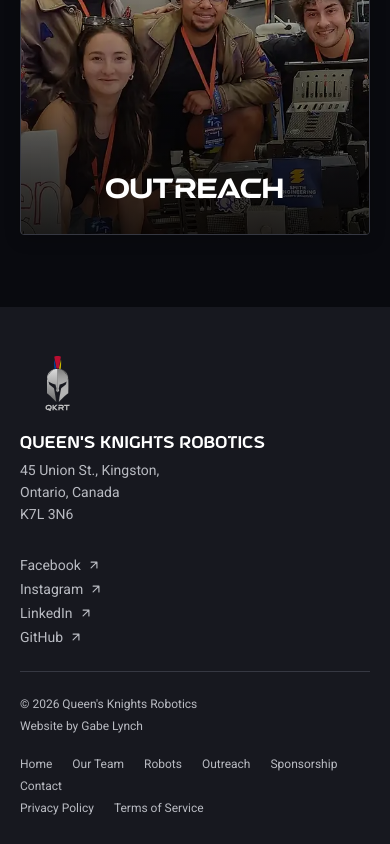
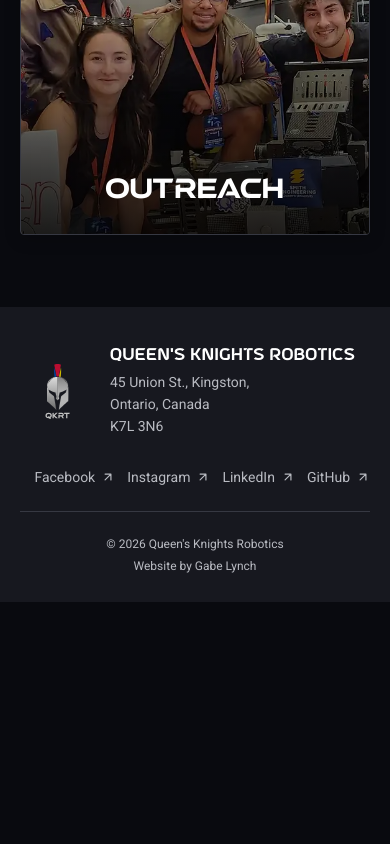
Before and after one commit to Gabe3L/qkrt.ca, a Next.js app: page / in a window 390 px wide. Shown: the part 2651-3495 px from the top of the page. After the commit the page ends 3253 px from the top, so only its background shows below. Built offline with nearby package versions, Linux system fonts and the light colour scheme.

Commit message:
Improved mobile footer

```diff
--- a/app/components/Footer.tsx
+++ b/app/components/Footer.tsx
@@ -19,7 +19,7 @@ export function Footer() {
   return (
     <footer className="bg-qk-surface pt-10 pb-7">
       <div className={`${siteContainer} flex items-end justify-between gap-7.5 max-[820px]:items-start max-[560px]:flex-col`}>
-        <div className="flex items-center gap-6 max-[560px]:flex-col max-[560px]:items-start max-[560px]:gap-3.5">
+        <div className="flex items-center gap-6 max-[560px]:gap-4">
           <Image className="h-18.5 w-18.5" src="/favicon.svg" alt="" width={100} height={100} />
           <div>
             <h2 className="mb-2 font-brand text-base leading-[1.1] uppercase">Queen&apos;s Knights Robotics</h2>
@@ -32,7 +32,24 @@ export function Footer() {
             </p>
           </div>
         </div>
-        <div className="flex flex-col items-end gap-1 text-sm text-qk-muted max-[560px]:items-start" aria-label="Social media">
+        <div className="flex min-w-0 flex-1 flex-col items-end gap-3.5 max-[560px]:w-full max-[560px]:items-end">
+          <nav
+            className="flex flex-wrap justify-end gap-x-5 gap-y-1.5 text-xs text-qk-muted max-[820px]:hidden"
+            aria-label="Footer navigation"
+          >
+            {footerNavigation.map((item) => (
+              <Link className={footerLinkClass} href={item.href} key={item.href}>
+                {item.label}
+              </Link>
+            ))}
+            <Link className={footerLinkClass} href="/privacy">Privacy Policy</Link>
+            <Link className={footerLinkClass} href="/terms">Terms of Service</Link>
+          </nav>
+
+          <div
+            className="flex flex-wrap items-center justify-end gap-x-5 gap-y-1.5 text-sm text-qk-muted max-[560px]:gap-x-3"
+            aria-label="Social media"
+          >
             <a
               className={socialLinkClass}
               href="https://www.facebook.com/queensrobomaster/"
@@ -71,28 +88,13 @@ export function Footer() {
             </a>
           </div>
         </div>
-      <div className={`${siteContainer} mt-6 flex items-end justify-between gap-9 border-t border-qk-border pt-6 max-[560px]:flex-col max-[560px]:items-start max-[560px]:gap-5.5`}>
-        <div className="shrink-0">
+      </div>
+      <div className={`${siteContainer} mt-6 border-t border-qk-border pt-6 text-center`}>
         <p className="m-0 text-xs text-qk-muted">
           © 2026 Queen&apos;s Knights Robotics
         </p>
         <p className="mt-1.5 mb-0 text-xs text-qk-muted">Website by Gabe Lynch</p>
       </div>
-
-        <nav className="flex flex-col items-end gap-1.5 text-xs max-[560px]:items-start" aria-label="Footer navigation">
-          <div className="flex flex-wrap justify-end gap-x-5 gap-y-1.5 text-qk-muted max-[560px]:justify-start">
-            {footerNavigation.map((item) => (
-              <Link className={footerLinkClass} href={item.href} key={item.href}>
-                {item.label}
-              </Link>
-            ))}
-          </div>
-          <div className="flex flex-wrap justify-end gap-x-5 gap-y-1.5 text-xs text-qk-muted max-[560px]:justify-start">
-            <Link className={footerLinkClass} href="/privacy">Privacy Policy</Link>
-            <Link className={footerLinkClass} href="/terms">Terms of Service</Link>
-          </div>
-        </nav>
-      </div>
     </footer>
   );
 }
--- a/app/components/HiringPopup.tsx
+++ b/app/components/HiringPopup.tsx
@@ -45,7 +45,7 @@ export function HiringPopup() {
 
   return (
     <aside
-      className="fixed right-6 bottom-6 z-60 w-[min(390px,calc(100vw-3rem))] overflow-hidden border border-qk-red/70 bg-qk-surface shadow-[0_18px_60px_rgb(0_0_0/65%)] max-[560px]:right-5 max-[560px]:bottom-5 max-[560px]:w-[calc(100vw-2.5rem)]"
+      className="fixed right-6 bottom-6 z-60 w-[min(390px,calc(100vw-3rem))] overflow-hidden border border-qk-red/70 bg-qk-surface shadow-[0_18px_60px_rgb(0_0_0/65%)] max-[560px]:right-4 max-[560px]:bottom-[max(1rem,env(safe-area-inset-bottom))] max-[560px]:left-4 max-[560px]:max-h-[calc(100dvh-2rem)] max-[560px]:w-auto max-[560px]:overflow-y-auto"
       role="dialog"
       aria-labelledby="hiring-popup-title"
       aria-describedby="hiring-popup-description"
```
Lines whose indentation alone changed are shown as unchanged.
